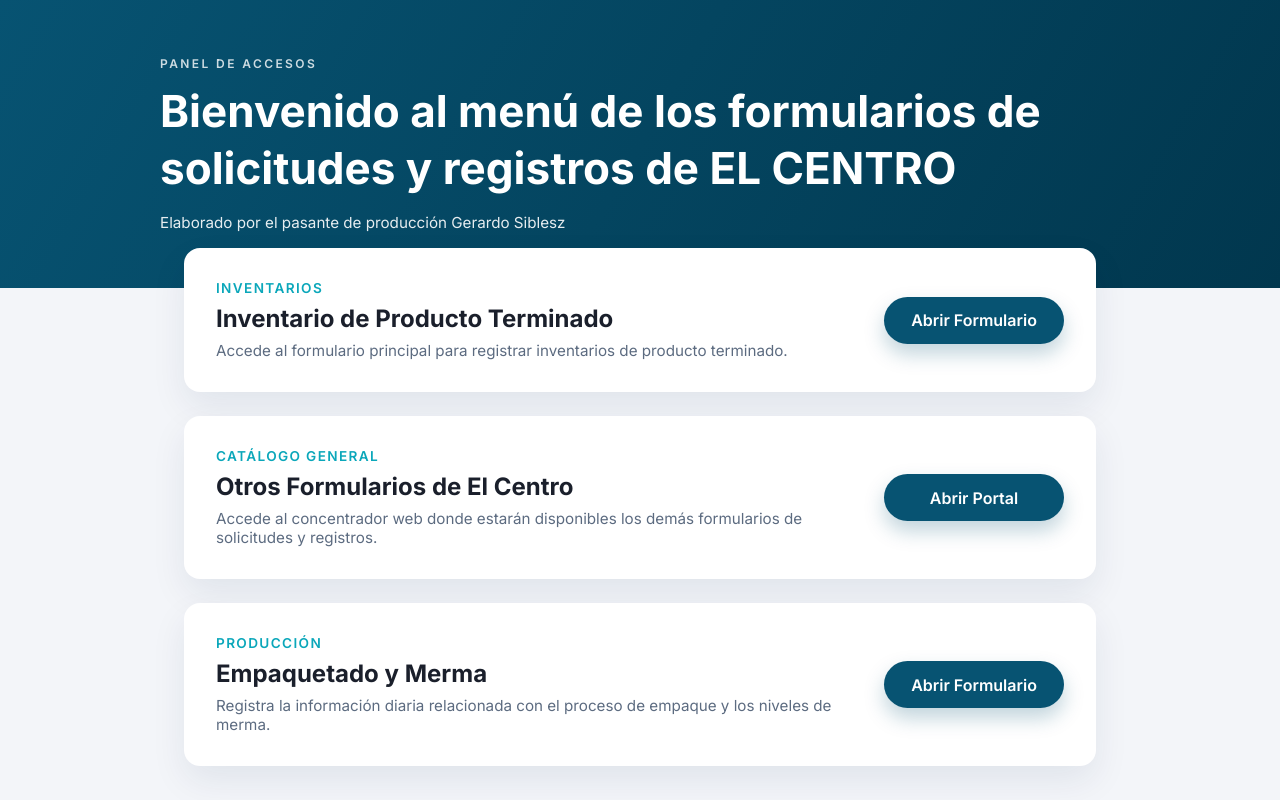
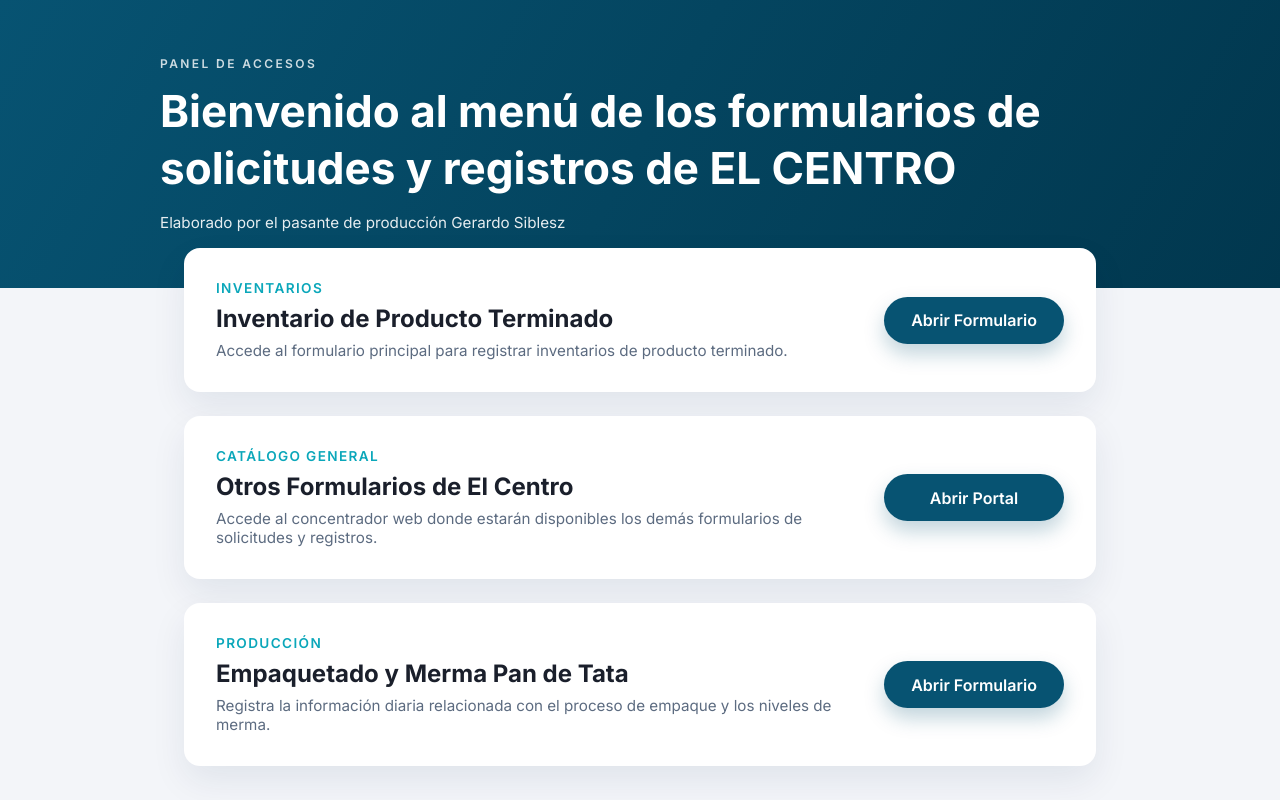
Before and after one commit to Gsiblesz/MENU-FORMULARIOS-LA-TATA, a plain HTML site: page index.html in a window 1280 px wide. Drawn offline with Linux system fonts and the light colour scheme.

Commit message:
chore: ajusta titulo de empaquetado

```diff
--- a/index.html
+++ b/index.html
@@ -53,7 +53,7 @@
       <section class="menu-card">
         <div class="menu-card__body">
           <p class="menu-card__eyebrow">Producción</p>
-          <h2>Empaquetado y Merma</h2>
+          <h2>Empaquetado y Merma Pan de Tata</h2>
           <p class="menu-card__text">
             Registra la información diaria relacionada con el proceso de empaque y los niveles de merma.
           </p>
```
